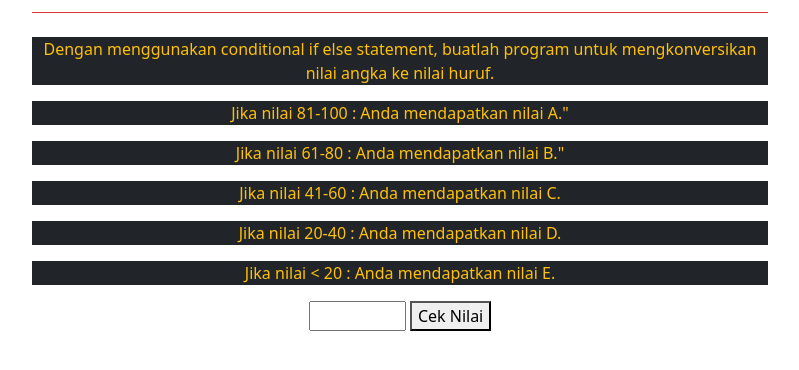
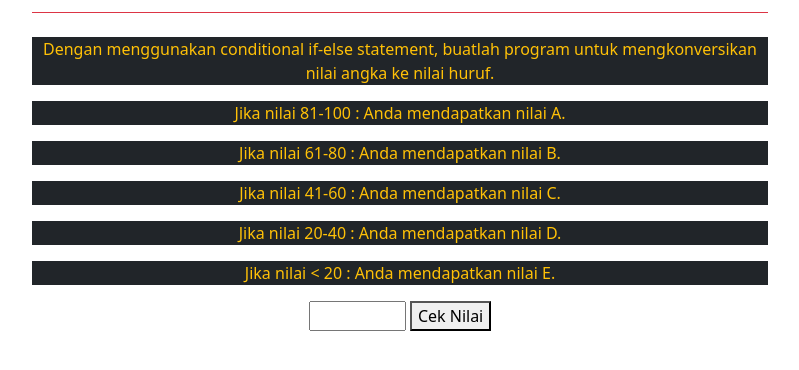
Before and after one commit to rescenic/rescenic-js.netlify.app, a plain HTML site: page index.html in a window 1280 px wide. Shown: the part 42-412 px from the top of the page, without its empty margins (240-1039 px from the left). Drawn offline with nearby package versions, Linux system fonts and the light colour scheme.

Commit message:
Fix typos

```diff
--- a/index.html
+++ b/index.html
@@ -56,10 +56,10 @@
       <div class="col-8">
         <div class="h4 pb-2 mb-4 text-danger border-bottom border-danger"><h2>Tugas 4 JS - Muhammad Ridwan Hakim</h2></div>
         <p class="text-warning bg-dark">
-          Dengan menggunakan conditional if else statement, buatlah program untuk mengkonversikan nilai angka ke nilai
+          Dengan menggunakan conditional if-else statement, buatlah program untuk mengkonversikan nilai angka ke nilai
           huruf.</p>
-        <p class="text-warning bg-dark">Jika nilai 81-100 : Anda mendapatkan nilai A."</p>
-        <p class="text-warning bg-dark">Jika nilai 61-80 : Anda mendapatkan nilai B."</p>
+        <p class="text-warning bg-dark">Jika nilai 81-100 : Anda mendapatkan nilai A.</p>
+        <p class="text-warning bg-dark">Jika nilai 61-80 : Anda mendapatkan nilai B.</p>
         <p class="text-warning bg-dark">Jika nilai 41-60 : Anda mendapatkan nilai C.</p>
         <p class="text-warning bg-dark">Jika nilai 20-40 : Anda mendapatkan nilai D.</p>
         <p class="text-warning bg-dark">Jika nilai < 20 : Anda mendapatkan nilai E.</p>
```
